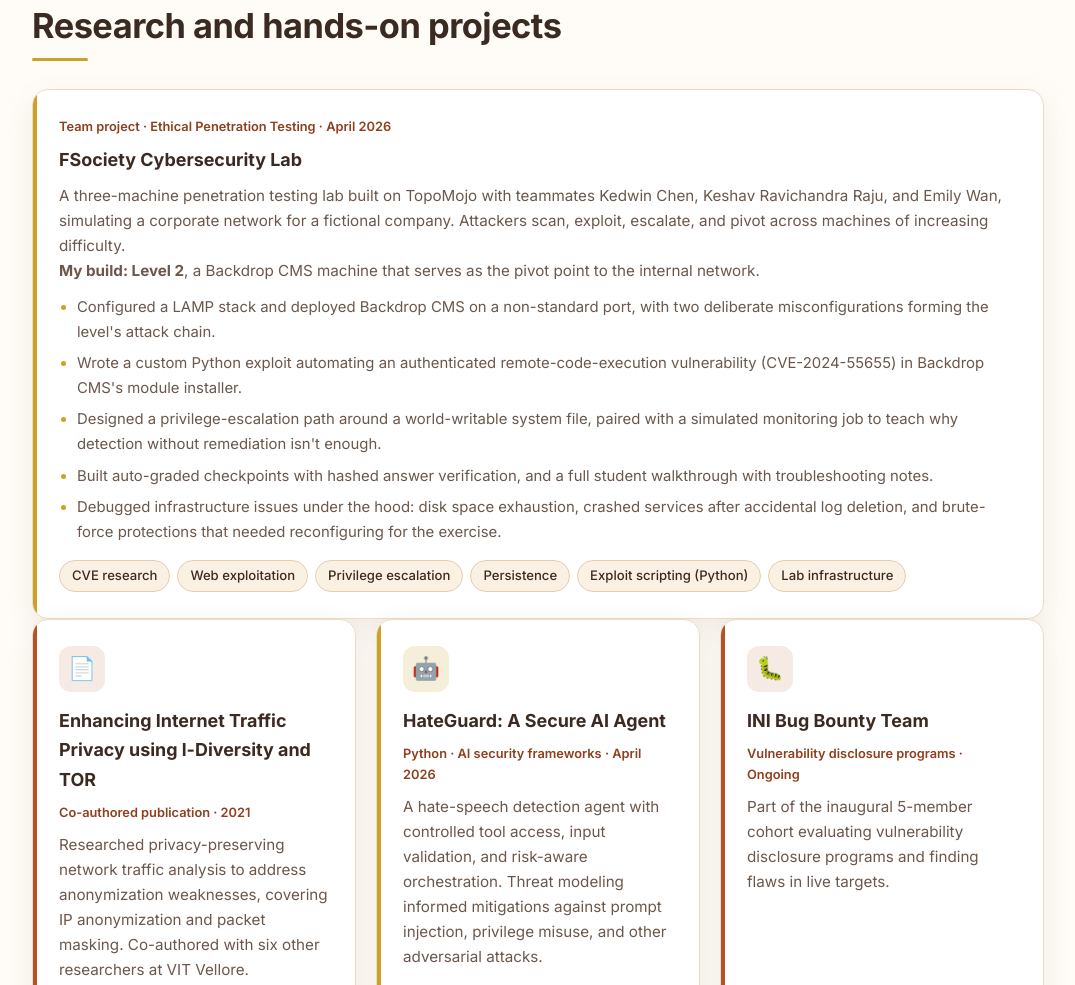
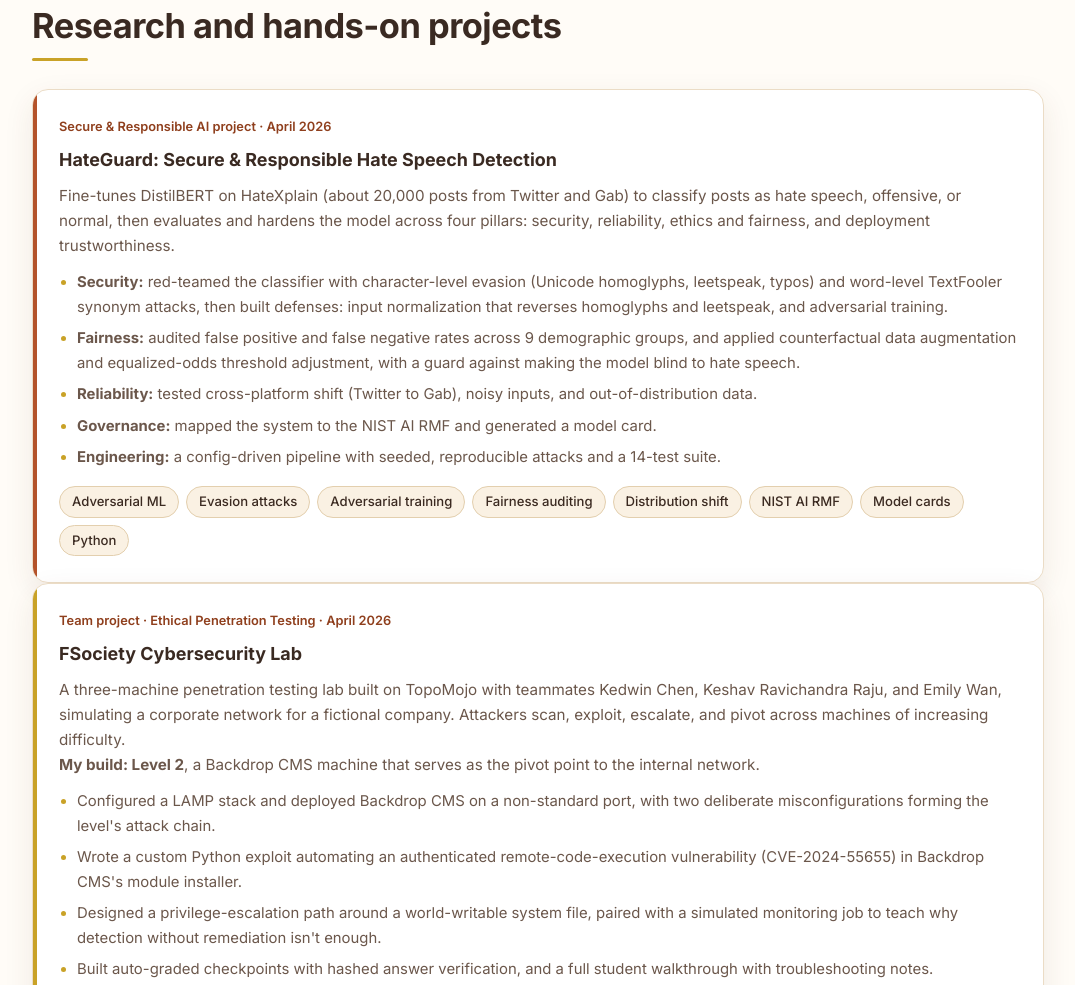
Before and after one commit to DamayantiC/DamayantiC.github.io, a plain HTML site: page index.html in a window 1280 px wide. Shown: the part 8066-9051 px from the top of the page, without its empty margins (102-1177 px from the left). Drawn offline with Linux system fonts and the light colour scheme.

Commit message:
Update HateGuard project and add AI red teaming card

```diff
--- a/index.html
+++ b/index.html
@@ -315,6 +315,21 @@
       <div class="container">
         <p class="kicker">Research &amp; Projects</p>
         <h2>Research and hands-on projects</h2>
+        <article class="card lab-card c-teal">
+            <p class="meta">Secure &amp; Responsible AI project &middot; April 2026</p>
+            <h3>HateGuard: Secure &amp; Responsible Hate Speech Detection</h3>
+            <p>Fine-tunes DistilBERT on HateXplain (about 20,000 posts from Twitter and Gab) to classify posts as hate speech, offensive, or normal, then evaluates and hardens the model across four pillars: security, reliability, ethics and fairness, and deployment trustworthiness.</p>
+            <ul class="t-bullets">
+              <li><strong>Security:</strong> red-teamed the classifier with character-level evasion (Unicode homoglyphs, leetspeak, typos) and word-level TextFooler synonym attacks, then built defenses: input normalization that reverses homoglyphs and leetspeak, and adversarial training.</li>
+              <li><strong>Fairness:</strong> audited false positive and false negative rates across 9 demographic groups, and applied counterfactual data augmentation and equalized-odds threshold adjustment, with a guard against making the model blind to hate speech.</li>
+              <li><strong>Reliability:</strong> tested cross-platform shift (Twitter to Gab), noisy inputs, and out-of-distribution data.</li>
+              <li><strong>Governance:</strong> mapped the system to the NIST AI RMF and generated a model card.</li>
+              <li><strong>Engineering:</strong> a config-driven pipeline with seeded, reproducible attacks and a 14-test suite.</li>
+            </ul>
+            <ul class="skill-chips">
+              <li>Adversarial ML</li><li>Evasion attacks</li><li>Adversarial training</li><li>Fairness auditing</li><li>Distribution shift</li><li>NIST AI RMF</li><li>Model cards</li><li>Python</li>
+            </ul>
+          </article>
         <article class="card lab-card c-violet">
             <p class="meta">Team project &middot; Ethical Penetration Testing &middot; April 2026</p>
             <h3>FSociety Cybersecurity Lab</h3>
@@ -343,9 +358,9 @@
           </article>
           <article class="card c-violet">
             <div class="icon">&#129302;</div>
-            <h3>HateGuard: A Secure AI Agent</h3>
-            <p class="meta">Python &middot; AI security frameworks &middot; April 2026</p>
-            <p>A hate-speech detection agent with controlled tool access, input validation, and risk-aware orchestration. Threat modeling informed mitigations against prompt injection, privilege misuse, and other adversarial attacks.</p>
+            <h3>AI Red Teaming</h3>
+            <p class="meta">Gray Swan Arena &middot; Prompt injection research &middot; Ongoing</p>
+            <p>Active participant in Gray Swan Arena AI jailbreaking competitions, probing AI models and agents with adversarial prompts. Implementing the PISmith framework, a reinforcement-learning-based approach to red teaming prompt injection defenses, for AI Applications in Information Security.</p>
           </article>
           <article class="card c-teal">
             <div class="icon">&#128027;</div>
```
